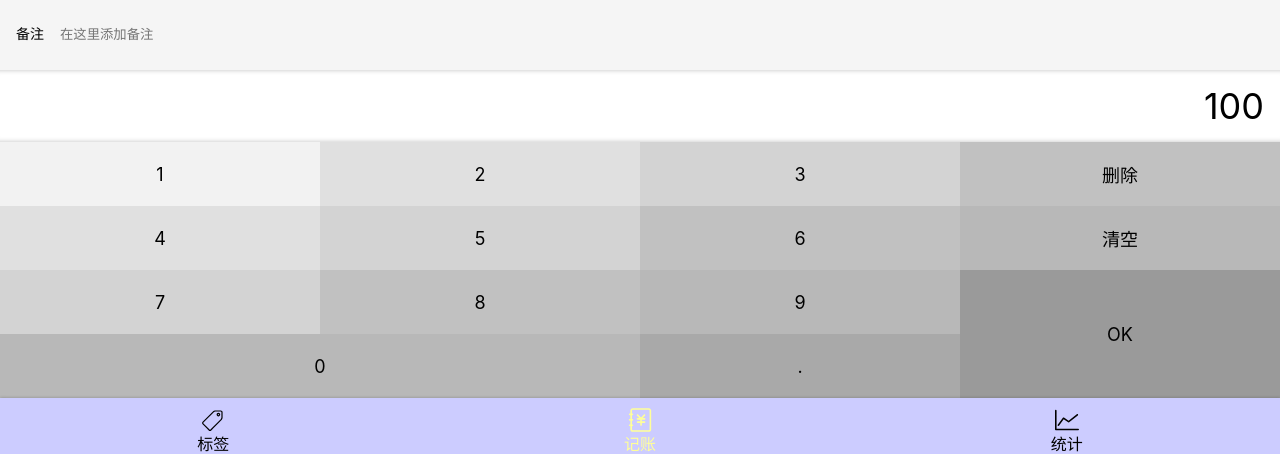
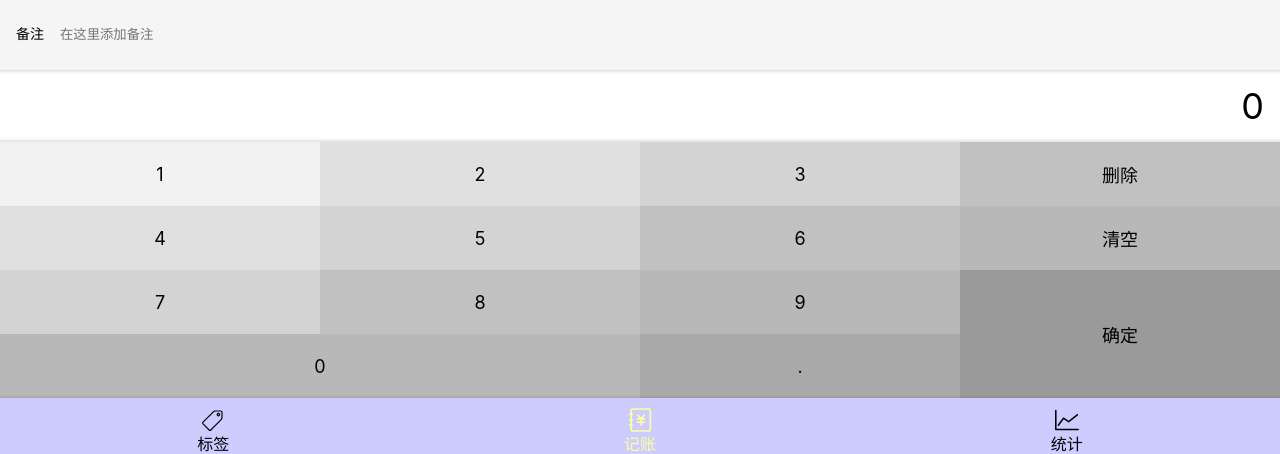
Before and after one commit to Cris-z123/book-keeping-react, a React app: page /#/money in a window 1280 px wide. Shown: the part 334-788 px from the top of the page. Built offline with nearby package versions, Linux system fonts and the light colour scheme.

Commit message:
完成NumberPad功能

```diff
--- a/src/views/Money.tsx
+++ b/src/views/Money.tsx
@@ -17,28 +17,8 @@
         <CategorySection />
         <TagsSection />
         <NoteSection />
-        <NumberPadSection>
-        <div className="output">
-          100
-        </div>
-        <div className="pad clearfix">
-          <button>1</button>
-          <button>2</button>
-          <button>3</button>
-          <button>删除</button>
-          <button>4</button>
-          <button>5</button>
-          <button>6</button>
-          <button>清空</button>
-          <button>7</button>
-          <button>8</button>
-          <button>9</button>
-          <button className="ok">OK</button>
-          <button className="zero">0</button>
-          <button className="dot">.</button>
-        </div>
-      </NumberPadSection>
-    </MyLayout>
+        <NumberPadSection />
+      </MyLayout>
     )
 }
 
--- a/src/views/money/CategorySection.tsx
+++ b/src/views/money/CategorySection.tsx
@@ -33,7 +33,8 @@
     <Wrapper>
     <ul>
       {categoryList.map(c =>
-        <li className={category === c ? 'selected' : ''}
+        <li key={c}
+            className={category === c ? 'selected' : ''}
             onClick={() => {setCategory(c);}}>
               {categoryMap[c]}
             </li>
--- a/src/views/money/NumberPadSection.tsx
+++ b/src/views/money/NumberPadSection.tsx
@@ -1,6 +1,7 @@
 import styled from 'styled-components';
+import React, { useState } from 'react';
 
-const NumberPadSection = styled.section`
+const Wrapper = styled.section`
   display:flex;
   flex-direction: column;
   > .output{
@@ -58,5 +59,79 @@
   }
 `;
 
+const NumberPadSection: React.FC = () => {
+    const [output, _setOutput] = useState('0');
+    const setOutput = (output: string) => {
+        if(output.length > 16) {
+            output = output.slice(0, 16);
+        } else if(output.length === 0) {
+            output = '0';
+        }
+        _setOutput(output);
+    }
+    const onClickButtonWrapper = (e: React.MouseEvent) => {
+        const text = (e.target as HTMLButtonElement).textContent;
+        if(text === null) {return}
+        switch(text) {
+            case '0':
+            case '1':
+            case '2':
+            case '3':
+            case '4':
+            case '5':
+            case '6':
+            case '7':
+            case '8':
+            case '9':
+                if(output === '0') {
+                    setOutput(text);
+                } else {
+                    setOutput(output + text);
+                }
+                break;
+            case '.':
+                if(output.indexOf('.') >= 0) {return;}
+                setOutput(output + '.');
+                break;
+            case '删除':
+                if(output.length === 1) {
+                    setOutput('')
+                } else {
+                    setOutput(output.slice(0, -1))
+                }
+                break;
+            case '清空':
+                setOutput('');
+                break;
+            case '确定':
+                break;
+        }
+    }
+
+    return (
+      <Wrapper>
+        <div className="output">
+          {output}
+        </div>
+        <div className="pad clearfix"
+            onClick={onClickButtonWrapper}>
+          <button>1</button>
+          <button>2</button>
+          <button>3</button>
+          <button>删除</button>
+          <button>4</button>
+          <button>5</button>
+          <button>6</button>
+          <button>清空</button>
+          <button>7</button>
+          <button>8</button>
+          <button>9</button>
+          <button className="ok">确定</button>
+          <button className="zero">0</button>
+          <button className="dot">.</button>
+        </div>
+      </Wrapper>
+    )
+}
 
 export {NumberPadSection};
```
